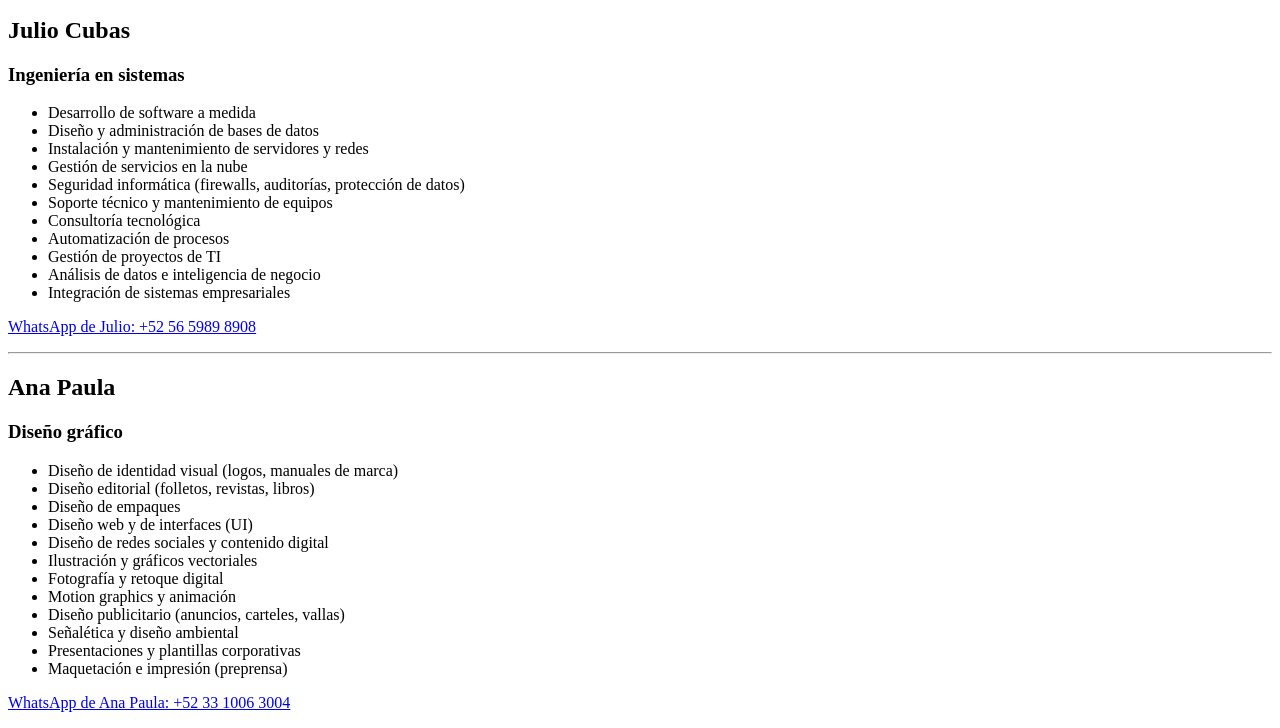
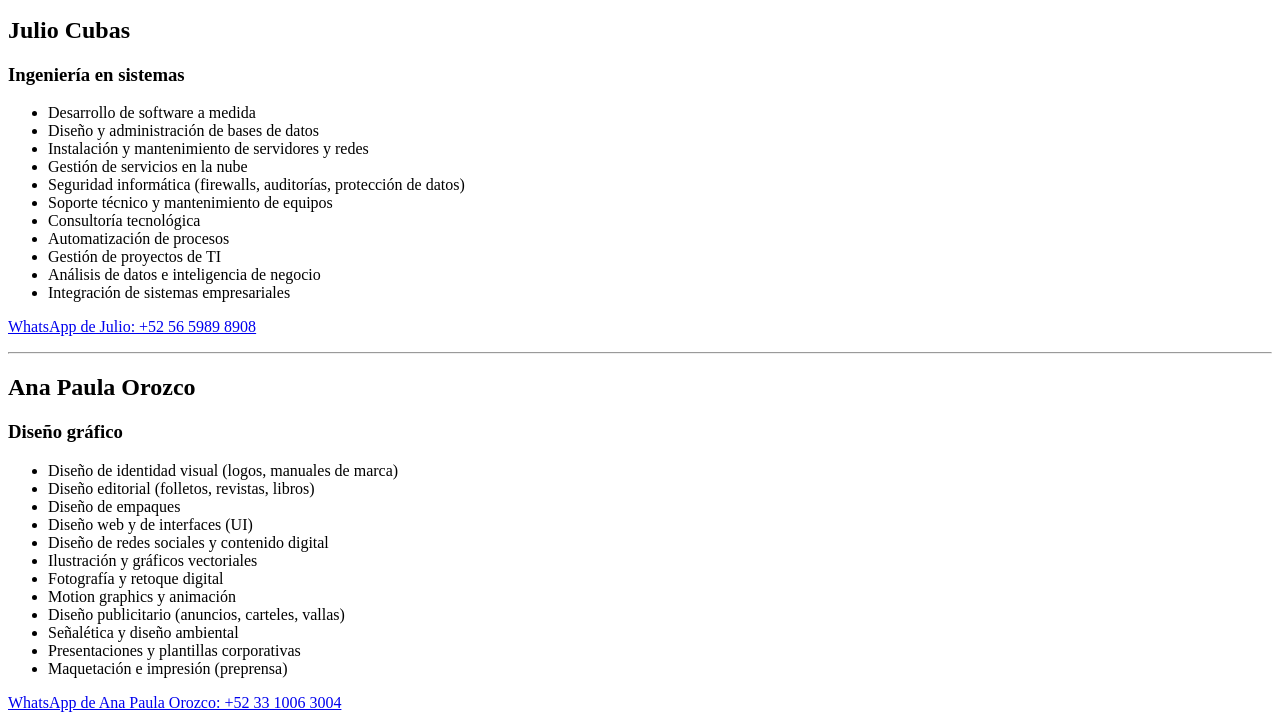
Before and after one commit to cubasmx/land, a plain HTML site: page index.html in a window 1280 px wide. Shown: the part 101-829 px from the top of the page. Drawn offline with Linux system fonts and the light colour scheme.

Commit message:
Nombre completo: Ana Paula Orozco

```diff
--- a/index.html
+++ b/index.html
@@ -3,7 +3,7 @@
 <head>
 <meta charset="utf-8">
 <meta name="viewport" content="width=device-width, initial-scale=1">
-<title>Servicios disponibles — Julio Cubas y Ana Paula</title>
+<title>Servicios disponibles — Julio Cubas y Ana Paula Orozco</title>
 <meta name="description" content="Servicios de ingeniería en sistemas y diseño gráfico: desarrollo de software, bases de datos, servidores, nube, seguridad, soporte, identidad visual, editorial, empaques, UI y más.">
 </head>
 <body>
@@ -37,7 +37,7 @@
   <hr>
 
   <section aria-labelledby="ana-paula">
-    <h2 id="ana-paula">Ana Paula</h2>
+    <h2 id="ana-paula">Ana Paula Orozco</h2>
     <h3>Diseño gráfico</h3>
     <ul>
       <li>Diseño de identidad visual (logos, manuales de marca)</li>
@@ -53,7 +53,7 @@
       <li>Presentaciones y plantillas corporativas</li>
       <li>Maquetación e impresión (preprensa)</li>
     </ul>
-    <p><a href="https://wa.me/523310063004">WhatsApp de Ana Paula: +52 33 1006 3004</a></p>
+    <p><a href="https://wa.me/523310063004">WhatsApp de Ana Paula Orozco: +52 33 1006 3004</a></p>
   </section>
 
 </main>
```
